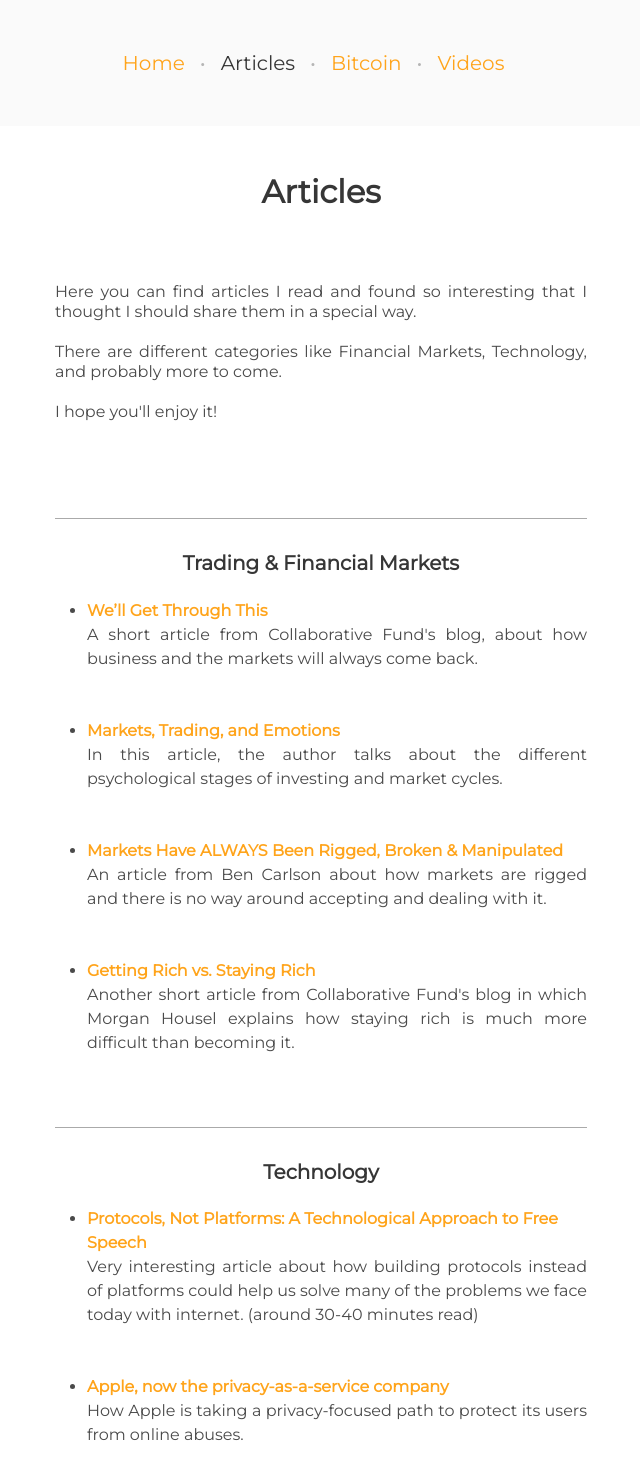
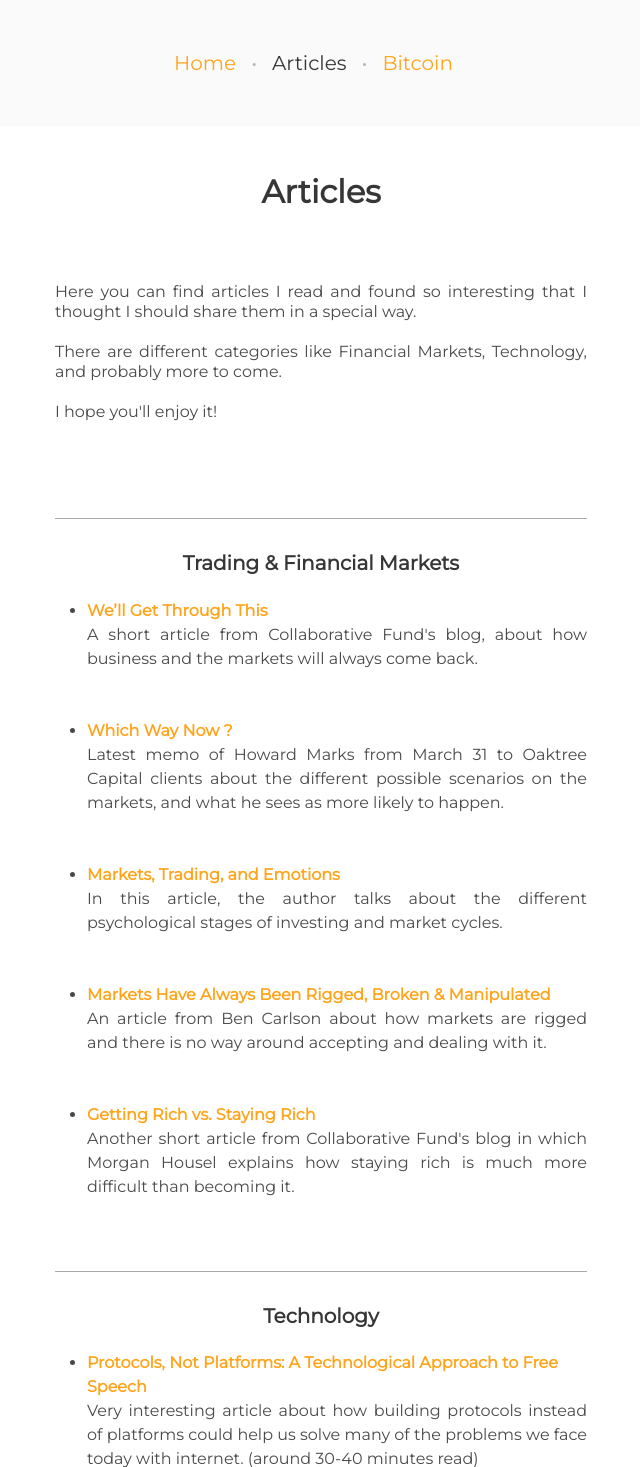
Before and after one commit to gustmtl/gustavesarticles, a Flask app: page /articles in a window 1280 px wide. Shown: the top 1467 px of the page, without its empty margins (319-959 px from the left). Run offline with Flask 2, Linux system fonts and the light colour scheme; some libraries are stand-ins or nearby versions.

Commit message:
latest changes, 1st final v

```diff
--- a/templates/articles.html
+++ b/templates/articles.html
@@ -30,7 +30,7 @@
                     <li><a href="/"><p class="orange">Home</p></a></li>
                     <li class="is-active"><a href="">Articles</a></li>
                     <li><a href="/bitcoin"><p class="orange">Bitcoin</p></a></li>
-                    <li><a href="/videos"><p class="orange">Videos</p></a></li>
+                    <!--<li><a href="/videos"><p class="orange">Videos</p></a></li>-->
                 </ul>
             </nav>
         </div>
@@ -60,12 +60,18 @@
                             </li><br class="br1">
                             <br>
 
+                            <li><a class="link-title" href="https://www.oaktreecapital.com/docs/default-source/memos/which-way-now.pdf" target="_blank">Which Way Now ?</a><br>
+                                <p class="text">Latest memo of Howard Marks from March 31 to Oaktree Capital clients about the different possible scenarios on the markets,
+                                    and what he sees as more likely to happen.</p>
+                            </li><br class="br1">
+                            <br>
+
                             <li><a class="link-title" href="https://russellinvestments.com/ca/insights/the-market-cycle-of-emotions" target="_blank">Markets, Trading, and Emotions</a><br>
                                 <p class="text">In this article, the author talks about the different psychological stages of investing and market cycles.</p>
                             </li><br class="br1">
                             <br>
 
-                            <li><a class="link-title" href="https://awealthofcommonsense.com/2020/02/market-have-always-been-rigged-broken-manipulated/" target="_blank">Markets Have ALWAYS Been Rigged, Broken & Manipulated</a><br>
+                            <li><a class="link-title" href="https://awealthofcommonsense.com/2020/02/market-have-always-been-rigged-broken-manipulated/" target="_blank">Markets Have Always Been Rigged, Broken & Manipulated</a><br>
                                 <p class="text">An article from Ben Carlson about how markets are rigged and there is no way around accepting and dealing with it.</p>
                             </li><br class="br1">
                             <br>
--- a/templates/bitcoin.html
+++ b/templates/bitcoin.html
@@ -31,7 +31,7 @@
                     <li><a href="/"><p class="orange">Home</p></a></li>
                     <li><a href="/articles"><p class="orange">Articles</p></a></li>
                     <li class="is-active"><a href="/">Bitcoin</a></li>
-                    <li><a href="/videos"><p class="orange">Videos</p></a></li>
+                    <!--<li><a href="/videos"><p class="orange">Videos</p></a></li>-->
                 </ul>
             </nav>
         </div>
--- a/templates/home.html
+++ b/templates/home.html
@@ -29,7 +29,7 @@
                     <li class="is-active"><a href=""><p> Home</p></a></li>
                     <li><a href="/articles"><p class="orange"> Articles</p></a></li>
                     <li><a href="/bitcoin"> <p class="orange">Bitcoin</p></a></li>
-                    <li><a href="/videos"><p class="orange"> Videos</p></a></li>
+                    <!--<li><a href="/videos"><p class="orange"> Videos</p></a></li>-->
                 </ul>
             </nav>
         </div>
```
